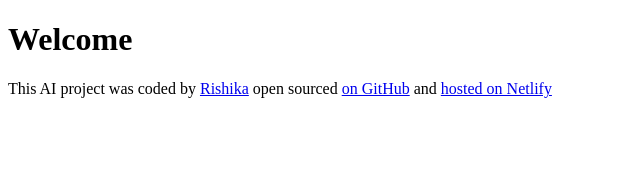
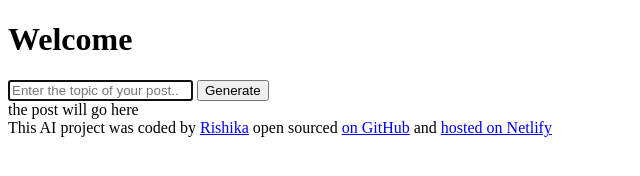
Before and after one commit to RISHIKA-28550/my_LinkedIn_Post_Generator, a plain HTML site: page index.html in a window 1280 px wide. Shown: the whole page, without its empty margins (0-640 px from the left). Drawn offline with Linux system fonts and the light colour scheme.

Commit message:
added the basic html structure of the page

```diff
--- a/index.html
+++ b/index.html
@@ -7,7 +7,29 @@
     <link rel="stylesheet" href="src/style.css" />
   </head>
   <body>
-    <h1>Welcome</h1>
+    <header>
+      <h1>Welcome</h1>
+    </header>
+
+    <main>
+      <form id="search-form">
+        <input
+          type="text"
+          placeholder="Enter the topic of your post.."
+          id="search-input"
+          class="search-input"
+          autofocus
+          required
+        />
+        <input
+          type="submit"
+          value="Generate"
+          id="generate-button"
+          class="generate-button"
+        />
+      </form>
+      <div>the post will go here</div>
+    </main>
 
     <footer class="author">
       This AI project was coded by
```
